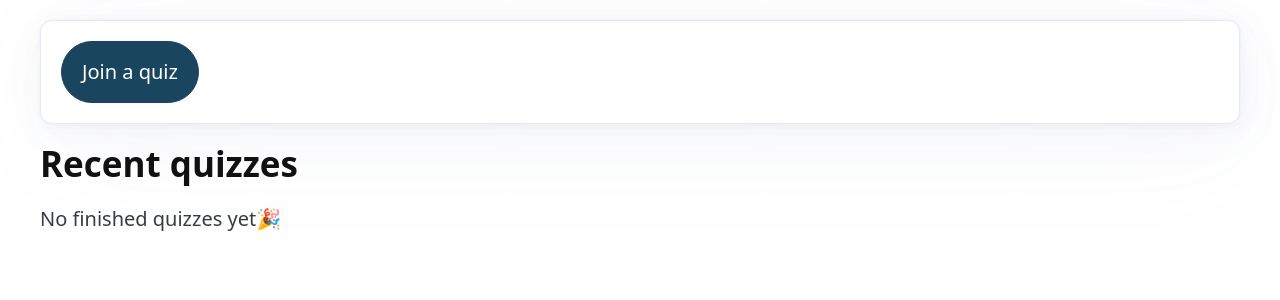
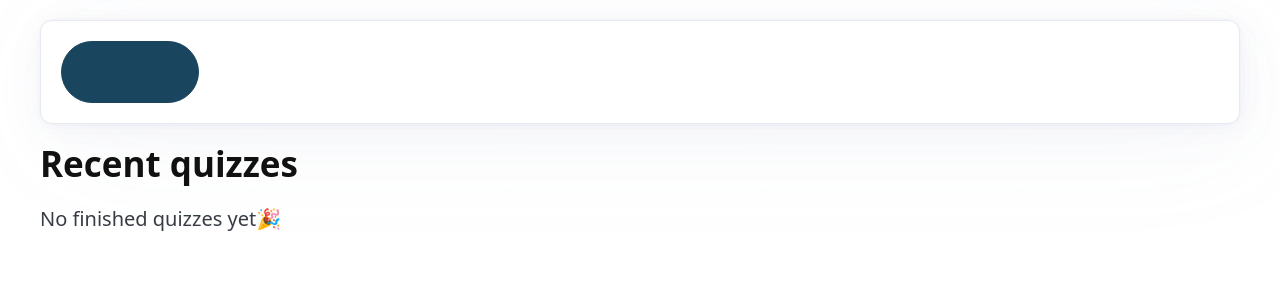
Before and after one commit to danielbprobert/django-quizApp, a Django app: page / in a window 1280 px wide, with the pointer over the restyled element. Shown: the part 40-340 px from the top of the page. Run offline with Django 5.2, Linux system fonts and the light colour scheme; data that the repository does not hold is empty; some libraries are stand-ins or nearby versions; some web fonts are replaced.

Commit message:
resolve css issue

```diff
--- a/static/css/app.css
+++ b/static/css/app.css
@@ -74,7 +74,7 @@ a {
   text-decoration-color: var(--pico-primary-underline) !important;
 }
 a:hover {
-  color: var(--brand-on-primary) !important;
+  color: var(--brand-primary) !important;
   text-decoration-color: var(--brand-primary) !important;
 }
 
```
